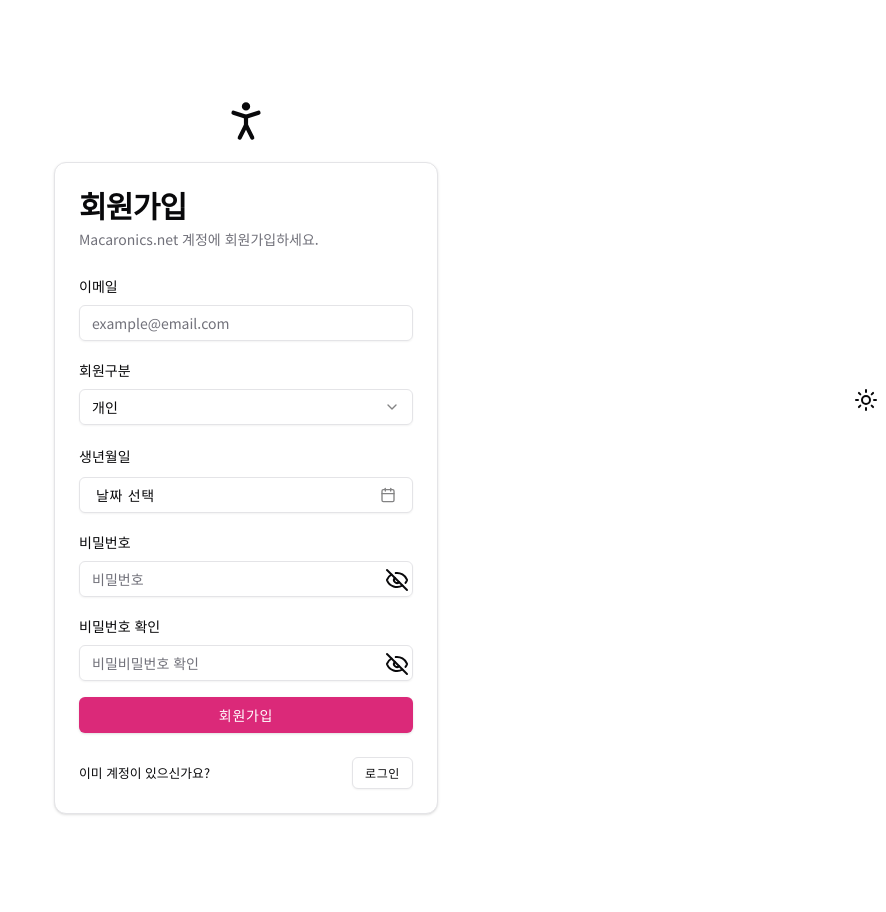
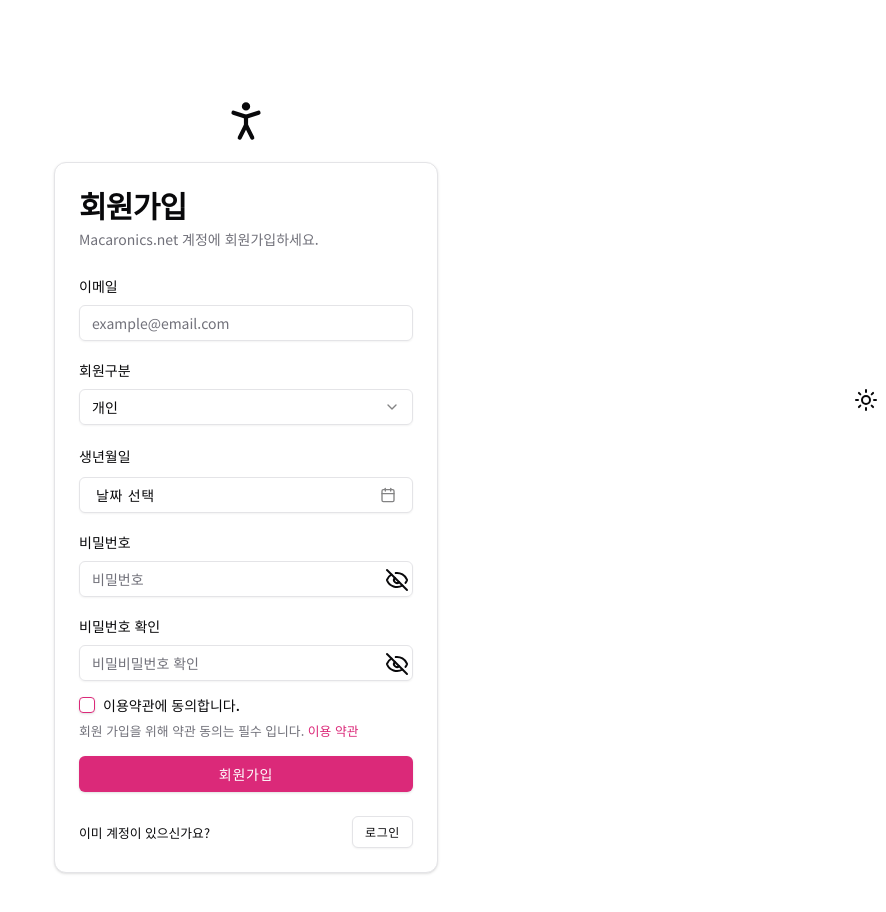
Before and after one commit to braverokmc79/nextjs-shadcn-app, a Next.js app: page /sign-up in a window 1280 px wide. Shown: the top 912 px of the page, without its empty margins (394-1280 px from the left). Built offline with nearby package versions, Linux system fonts and the light colour scheme; no server answers; a web font is replaced by a local one.

Commit message:
13. 이용약관 확인란 추가 및 유효성 검사 구현

```diff
--- a/package.json
+++ b/package.json
@@ -10,6 +10,7 @@
   },
   "dependencies": {
     "@hookform/resolvers": "^4.0.0",
+    "@radix-ui/react-checkbox": "^1.1.4",
     "@radix-ui/react-label": "^2.1.2",
     "@radix-ui/react-popover": "^1.1.6",
     "@radix-ui/react-select": "^2.1.6",
--- a/src/app/(logged-out)/sign-up/page.tsx
+++ b/src/app/(logged-out)/sign-up/page.tsx
@@ -10,6 +10,7 @@ import {
 } from "@/components/ui/card";
 import {
   FormControl,
+  FormDescription,
   FormField,
   FormItem,
   FormLabel,
@@ -35,6 +36,8 @@ import { Calendar } from "@/components/ui/custom_calendar";
 import { format } from "date-fns"
 import { ko } from "date-fns/locale";  // ✅ 한국어 로케일 추가
 import { PasswordInput } from "@/components/ui/password-input";
+import { Checkbox } from "@/components/ui/checkbox";
+import { useRouter } from "next/navigation";
 
 
 
@@ -42,8 +45,8 @@ import { PasswordInput } from "@/components/ui/password-input";
 const formSchema = z.object({
   email: z.string().email("유효한 이메일을 입력하세요."),
   accountType: z.enum(["personal", "company"]),
-  companyName: z.string().optional(),
-  numberOfEmployees: z.coerce.number().optional(),
+  companyName: z.string({ required_error: "기업명을 입력해주세요." }).optional(),
+  numberOfEmployees: z.coerce.number({ required_error: "직원수를 입력해주세요." }).optional(),
   dob:z.date({ required_error: "생년월일을 선택해주세요." }).refine((date)=>{
     const today = new Date();
     const eighteedYearsAgo =new Date(
@@ -59,29 +62,44 @@ const formSchema = z.object({
   },"비밀번호는 특수문자 1개 이상, 대문자 1개 이상을 포함해야 합니다."),
 
   passwordConfirm: z.string({ required_error: "비밀번호 확인을 입력해 주세요." }),
+  acceptTerms: z.boolean({required_error: "이용약관에 동의해야 합니다."})
+  //.refine((checked) => checked, "You must accept the terms and conditions"),
+
 }).superRefine((data, ctx) => {
-
-  if(data.accountType === "company" && !data.companyName) {
+  // 1️⃣ 기업 계정인 경우 기업명과 직원 수 먼저 확인
+  if (data.accountType === "company") {
+    if (!data.companyName) {
       ctx.addIssue({
         code: z.ZodIssueCode.custom,
-      path:["companyName"],
+        path: ["companyName"],
         message: "기업명을 입력해주세요.",
       });
     }
 
-  if(data.accountType === "company" && (!data.numberOfEmployees  || data.numberOfEmployees < 1 )) {
+    if (!data.numberOfEmployees || data.numberOfEmployees < 1) {
       ctx.addIssue({
         code: z.ZodIssueCode.custom,
-      path:["numberOfEmployees"],
+        path: ["numberOfEmployees"],
         message: "직원수를 입력해주세요.",
       });
     }
+  }
 
-  if(data.password !== data.passwordConfirm) {
+  // 2️⃣ 비밀번호 확인 필드 체크
+  if (data.password !== data.passwordConfirm) {
     ctx.addIssue({
       code: z.ZodIssueCode.custom,
-      path:["passwordConfirm"],
-      message: "비밀번호와 비밀번호 확인은 일치해야 하겠습니다.",
+      path: ["passwordConfirm"],
+      message: "비밀번호와 비밀번호 확인은 일치해야 합니다.",
+    });
+  }
+
+  // 3️⃣ 이용약관 동의 마지막에 체크
+  if (!data.acceptTerms) {
+    ctx.addIssue({
+      code: z.ZodIssueCode.custom,
+      path: ["acceptTerms"],
+      message: "이용약관에 동의해야 합니다.",
     });
   }
 });
@@ -91,12 +109,15 @@ const formSchema = z.object({
 
 
 const SignupPage: React.FC = () => {
+  const router =useRouter();
   const form = useForm<z.infer<typeof formSchema>>({
     resolver: zodResolver(formSchema),
     defaultValues: {
       email: "",
       accountType: "personal",
       dob: undefined,
+      companyName: "",
+      //numberOfEmployees: 0,
       password: "",
       passwordConfirm: "",
     },
@@ -105,6 +126,7 @@ const SignupPage: React.FC = () => {
   // 회원가입 핸들러
   const handleSubmit = (data: z.infer<typeof formSchema>) => {
     console.log("회원가입 확인이 통과되었습니다.", data);
+    //router.push("/dashboard");
   };
 
 
@@ -138,7 +160,7 @@ const SignupPage: React.FC = () => {
                   <FormItem>
                     <FormLabel>이메일</FormLabel>
                     <FormControl>
-                      <Input placeholder="example@email.com" {...field} />
+                      <Input placeholder="example@email.com" required {...field} />
                     </FormControl>
                     {/* <FormDescription>
                       Macaronics.net 계정의 이메일을 입력해주세요.
@@ -192,7 +214,10 @@ const SignupPage: React.FC = () => {
                       <FormItem>
                         <FormLabel>직원수</FormLabel>
                         <FormControl>
-                          <Input type="number" placeholder="직원수를 입력해주세요." {...field}  min={1}   />
+                          <Input type="number" placeholder="직원수를 입력해주세요." {...field}
+                            min={0}
+                            value={field.value ?? ""}
+                          />
                         </FormControl>
                         <FormMessage />
                       </FormItem>
@@ -236,7 +261,7 @@ const SignupPage: React.FC = () => {
                             toDate={new Date()}
                             captionLayout="dropdown-buttons"
                             locale={ko}  // ✅ 한국어 적용
-
+                            required
                           />
                         </PopoverContent>
                       </Popover>
@@ -260,7 +285,7 @@ const SignupPage: React.FC = () => {
                     <FormLabel>비밀번호</FormLabel>
                     <FormControl>
                       {/* <Input placeholder="비밀번호" type="password" {...field} /> */}
-                      <PasswordInput  placeholder="비밀번호"  {...field} />
+                      <PasswordInput  placeholder="비밀번호" required  {...field} />
                     </FormControl>
                     <FormMessage />
                   </FormItem>
@@ -276,7 +301,7 @@ const SignupPage: React.FC = () => {
                   <FormItem>
                     <FormLabel>비밀번호 확인</FormLabel>
                     <FormControl>
-                      <PasswordInput  placeholder="비밀비밀번호 확인"  {...field} />
+                      <PasswordInput  placeholder="비밀비밀번호 확인" required  {...field} />
                     </FormControl>
                     <FormMessage />
                   </FormItem>
@@ -284,6 +309,35 @@ const SignupPage: React.FC = () => {
             />
 
 
+
+            {/* 이용약관 체크 박스 */}
+            <FormField
+                control={form.control}
+                name="acceptTerms"
+                render={({ field }) => (
+                  <FormItem>
+                    <div className="flex gap-2 items-center">
+                      <FormControl>
+                        <Checkbox
+                          checked={field.value}
+                          onCheckedChange={field.onChange}
+                        />
+                      </FormControl>
+                      <FormLabel>이용약관에 동의합니다.</FormLabel>
+                    </div>
+                    <FormDescription>
+                      회원 가입을 위해 약관 동의는 필수 입니다.{" "}
+                      <Link
+                        href="/terms"
+                        className="text-primary hover:underline"
+                      >
+                       이용 약관
+                      </Link>
+                    </FormDescription>
+                    <FormMessage />
+                  </FormItem>
+                )}
+              />
 
 
               {/* 회원가입 버튼 */}
--- /dev/null
+++ b/src/components/ui/checkbox.tsx
@@ -0,0 +1,30 @@
+"use client"
+
+import * as React from "react"
+import * as CheckboxPrimitive from "@radix-ui/react-checkbox"
+import { Check } from "lucide-react"
+
+import { cn } from "@/lib/utils"
+
+const Checkbox = React.forwardRef<
+  React.ElementRef<typeof CheckboxPrimitive.Root>,
+  React.ComponentPropsWithoutRef<typeof CheckboxPrimitive.Root>
+>(({ className, ...props }, ref) => (
+  <CheckboxPrimitive.Root
+    ref={ref}
+    className={cn(
+      "peer h-4 w-4 shrink-0 rounded-sm border border-primary shadow focus-visible:outline-none focus-visible:ring-1 focus-visible:ring-ring disabled:cursor-not-allowed disabled:opacity-50 data-[state=checked]:bg-primary data-[state=checked]:text-primary-foreground",
+      className
+    )}
+    {...props}
+  >
+    <CheckboxPrimitive.Indicator
+      className={cn("flex items-center justify-center text-current")}
+    >
+      <Check className="h-4 w-4" />
+    </CheckboxPrimitive.Indicator>
+  </CheckboxPrimitive.Root>
+))
+Checkbox.displayName = CheckboxPrimitive.Root.displayName
+
+export { Checkbox }
--- a/src/components/ui/custom_calendar.tsx
+++ b/src/components/ui/custom_calendar.tsx
@@ -82,7 +82,7 @@ function Calendar({
           <ChevronRight className={cn("h-4 w-4", className)} {...props} />
         ),
         Dropdown:(dropdownProps)=>{
-          console.log(dropdownProps);
+         // 1.log(dropdownProps);
           const {currentMonth, goToMonth} =useNavigation();
           const {fromYear, fromMonth, fromDate, toYear, toMonth, toDate}  =useDayPicker();
 
```
Also changed, not shown: 1 other file (tests, documents, lock files or other folders). Lines whose indentation alone changed are shown as unchanged.
